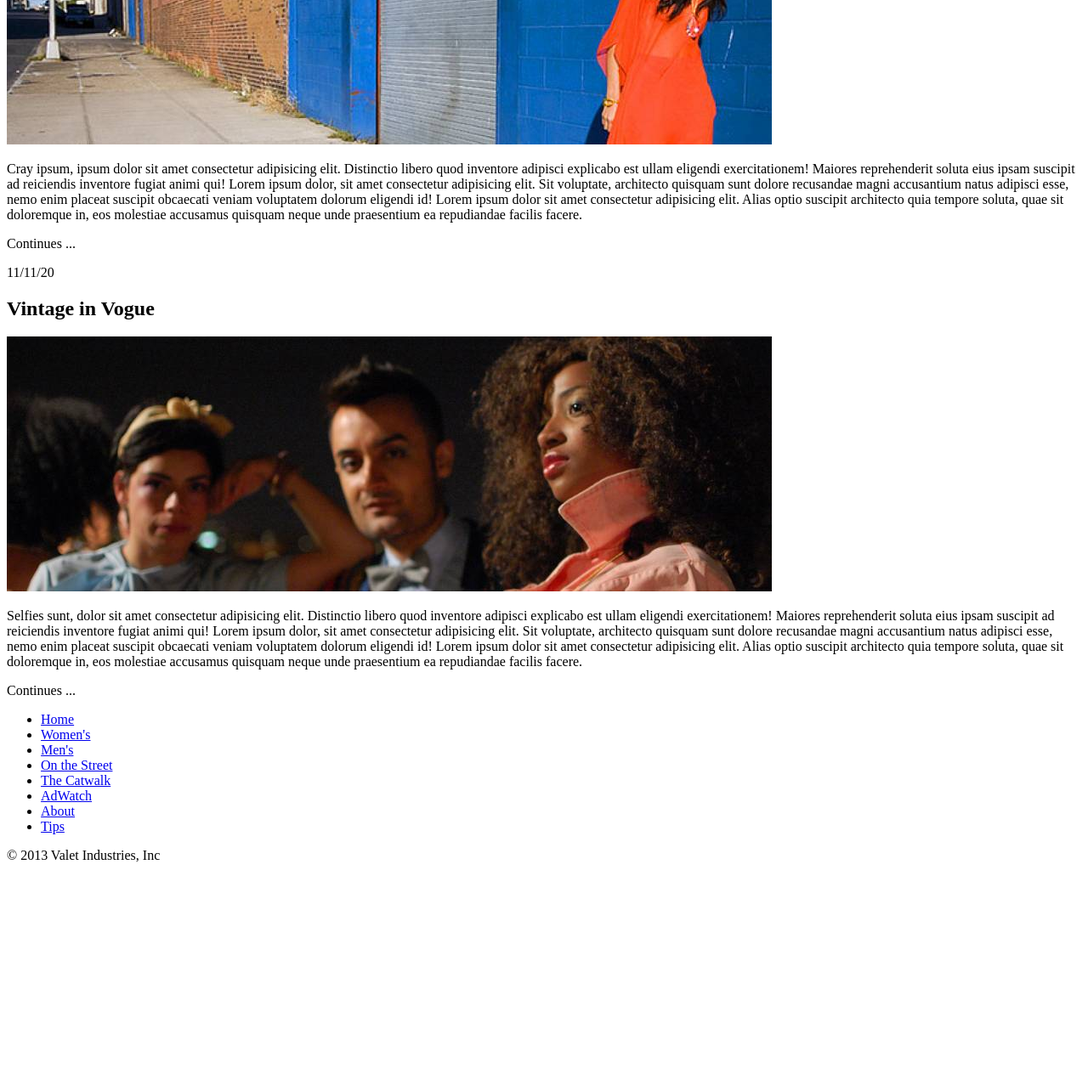
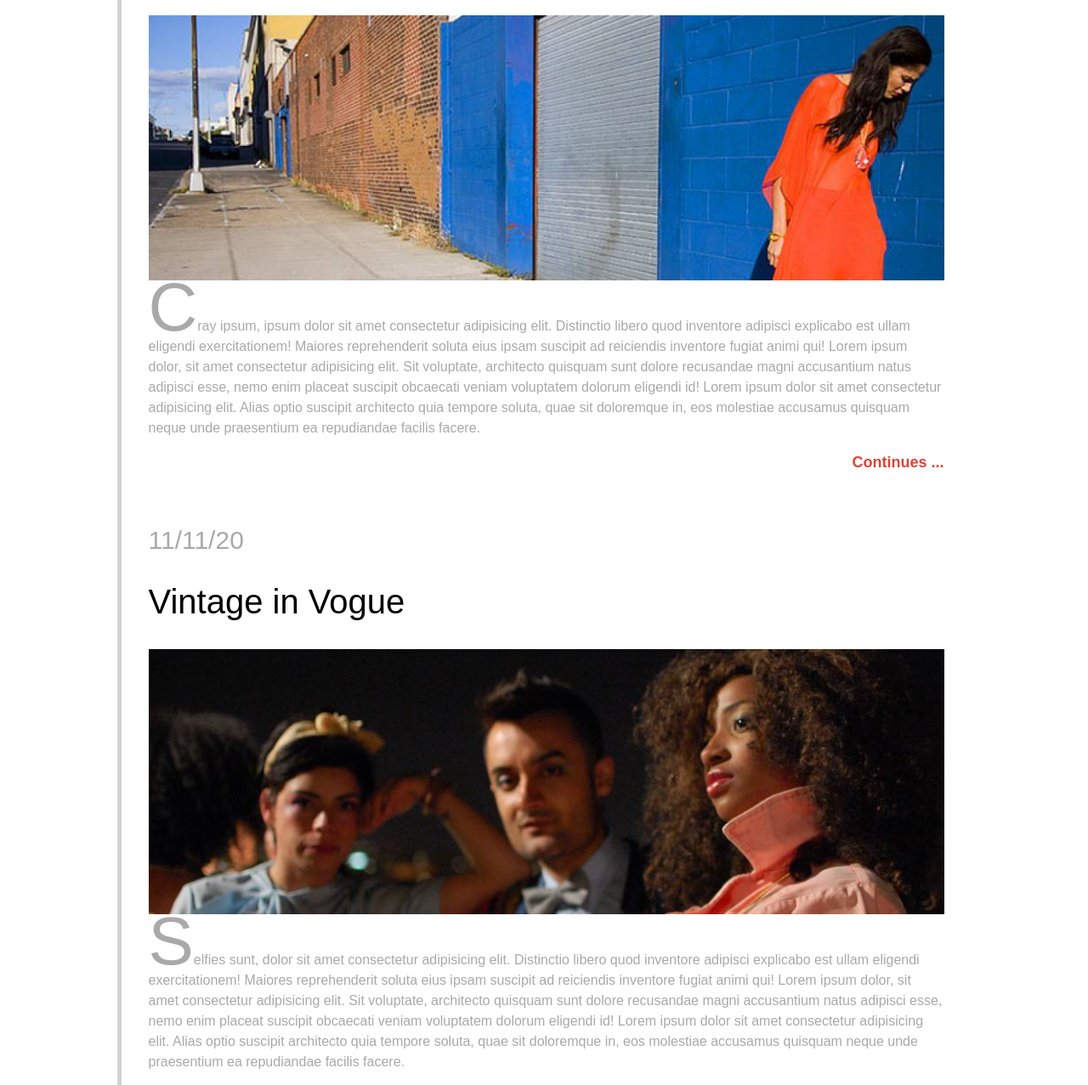
Before and after one commit to barrajac/fashion-blog-html, a plain HTML site: page index.html in a window 1280 px wide. Shown: the part 466-1743 px from the top of the page at 85% size. Before the commit the page ends 1498 px from the top, so only its background shows below. Drawn offline with Linux system fonts and the light colour scheme.

Commit message:
css updated

```diff
--- a/index.html
+++ b/index.html
@@ -12,7 +12,7 @@
     <header class="header">
         <h1 class="site-title">Sartre's List</h1>
         <h2 class="sub-title">Better-Dressed People</h2>
-        <nav aria-label="Main Navigation" role="navigation">
+        <nav class="main-nav" aria-label="Main Navigation" role="navigation">
             <ul>
               <li><a href="...">Women's</a></li>
               <li><a href="...">Men's</a></li>
@@ -24,27 +24,27 @@
           </nav>
     </header>
 
-    <main class="main"></main>
+    <main class="main">
 
     <article>
         <p class="date">11/12/20</p>
         <h2 class="blog-title">On the Street in Brooklyn</h2>
         <img class="blog-image-1" src="blog-image-1.jpg" alt="building-with-woman-in-red-dress"/>
-        <p>Cray ipsum, ipsum dolor sit amet consectetur adipisicing elit. Distinctio libero quod inventore adipisci explicabo est ullam eligendi exercitationem! Maiores reprehenderit soluta eius ipsam suscipit ad reiciendis inventore fugiat animi qui! Lorem ipsum dolor, sit amet consectetur adipisicing elit. Sit voluptate, architecto quisquam sunt dolore recusandae magni accusantium natus adipisci esse, nemo enim placeat suscipit obcaecati veniam voluptatem dolorum eligendi id! Lorem ipsum dolor sit amet consectetur adipisicing elit. Alias optio suscipit architecto quia tempore soluta, quae sit doloremque in, eos molestiae accusamus quisquam neque unde praesentium ea repudiandae facilis facere.</p>
-        <p><a class="continues">Continues ...</a></p>
+        <p class="add-fancy-style">Cray ipsum, ipsum dolor sit amet consectetur adipisicing elit. Distinctio libero quod inventore adipisci explicabo est ullam eligendi exercitationem! Maiores reprehenderit soluta eius ipsam suscipit ad reiciendis inventore fugiat animi qui! Lorem ipsum dolor, sit amet consectetur adipisicing elit. Sit voluptate, architecto quisquam sunt dolore recusandae magni accusantium natus adipisci esse, nemo enim placeat suscipit obcaecati veniam voluptatem dolorum eligendi id! Lorem ipsum dolor sit amet consectetur adipisicing elit. Alias optio suscipit architecto quia tempore soluta, quae sit doloremque in, eos molestiae accusamus quisquam neque unde praesentium ea repudiandae facilis facere.</p>
+        <p class="continues"><a>Continues ...</a></p>
     </article>
     <article>
         <p class="date">11/11/20</p>
         <h2 class="blog-title">Vintage in Vogue</h2>
         <img class="blog-image-2" src="blog-image-2.jpg" alt="three-people-in-fashionable-clothing"/>
-        <p>Selfies sunt, dolor sit amet consectetur adipisicing elit. Distinctio libero quod inventore adipisci explicabo est ullam eligendi exercitationem! Maiores reprehenderit soluta eius ipsam suscipit ad reiciendis inventore fugiat animi qui! Lorem ipsum dolor, sit amet consectetur adipisicing elit. Sit voluptate, architecto quisquam sunt dolore recusandae magni accusantium natus adipisci esse, nemo enim placeat suscipit obcaecati veniam voluptatem dolorum eligendi id! Lorem ipsum dolor sit amet consectetur adipisicing elit. Alias optio suscipit architecto quia tempore soluta, quae sit doloremque in, eos molestiae accusamus quisquam neque unde praesentium ea repudiandae facilis facere.</p>
-        <p><a class="continues">Continues ...</a></p>
+        <p class="add-fancy-style">Selfies sunt, dolor sit amet consectetur adipisicing elit. Distinctio libero quod inventore adipisci explicabo est ullam eligendi exercitationem! Maiores reprehenderit soluta eius ipsam suscipit ad reiciendis inventore fugiat animi qui! Lorem ipsum dolor, sit amet consectetur adipisicing elit. Sit voluptate, architecto quisquam sunt dolore recusandae magni accusantium natus adipisci esse, nemo enim placeat suscipit obcaecati veniam voluptatem dolorum eligendi id! Lorem ipsum dolor sit amet consectetur adipisicing elit. Alias optio suscipit architecto quia tempore soluta, quae sit doloremque in, eos molestiae accusamus quisquam neque unde praesentium ea repudiandae facilis facere.</p>
+        <p class="continues"><a>Continues ...</a></p>
     </article>
 
     </main>
 
     <footer class="footer">
-        <nav aria-label="Main Navigation" role="navigation">
+        <nav class="bottom-nav" aria-label="Main Navigation" role="navigation">
             <ul>
               <li><a href="...">Home</a></li>
               <li><a href="...">Women's</a></li>
@@ -56,7 +56,7 @@
               <li><a href="...">Tips</a></li>
             </ul>
           </nav>
-          <p>&copy; 2013 Valet Industries, Inc</p>
+          <p id="copyright">&copy; 2013 Valet Industries, Inc</p>
     </footer>
 
 </body>
--- a/style.css
+++ b/style.css
@@ -0,0 +1,118 @@
+body {
+    min-height: 100vh;
+    max-width: 1000px;
+    margin: auto;
+}
+
+body {
+    border-left: solid;
+    border-width: 5px;
+    border-color: lightgray;
+}
+
+body {
+    font-family: sans-serif;
+}
+
+
+header {
+    padding: 1rem 2rem 1rem 2rem;
+}
+
+main {
+    padding: 1rem 2rem 1rem 2rem;
+}
+
+footer {
+    padding: 1rem 2rem 1rem 2rem;
+}
+
+.site-title {
+    /* color: tomato; */
+    color: #DF4239;
+    font-weight: lighter;
+    font-size: 70px;
+}
+
+.sub-title {
+    font-weight: lighter;
+}
+
+img {
+    width: 100%;
+}
+
+.main-nav > ul {
+    padding: 0;
+    list-style-type: none;
+    display: flex;
+    justify-content: space-between;
+}
+
+.bottom-nav > ul {
+    padding: 0;
+    list-style-type: none;
+    display: flex;
+    justify-content: space-between;
+}
+
+.main-nav a {
+    /* color: lightgray; */
+    color: #8B8B8B;
+    font-weight: lighter;
+    font-size: 20px;
+    text-underline-offset: 4px;
+}
+
+.bottom-nav a {
+    /* color: tomato; */
+    color: #DF4239;
+    text-decoration: none;
+    font-weight: lighter;
+    font-size: 18px;
+}
+
+.date {
+    color: darkgray;
+    font-weight: lighter;
+    font-size: 30px;
+}
+
+.blog-title {
+    color: black;
+    font-size: 40px;
+    font-weight: lighter;
+}
+
+.continues {
+    text-align: right;
+    font-weight: bold;
+        /* color: tomato; */
+        color: #DF4239;
+        font-size: 18px;
+}
+
+article {
+    margin-bottom: 4rem;
+    /* border-left: solid;
+    border-width: 1px;
+    border-color: lightgray; */
+
+}
+
+.add-fancy-style {
+    color: darkgray;
+    font-weight: lighter;
+    line-height: 1.5em;
+
+}
+
+.add-fancy-style::first-letter {
+    font-size: 5rem;
+    font-weight: lighter;
+    color: darkgray;
+}
+
+#copyright {
+    color: darkgray;
+}
```
